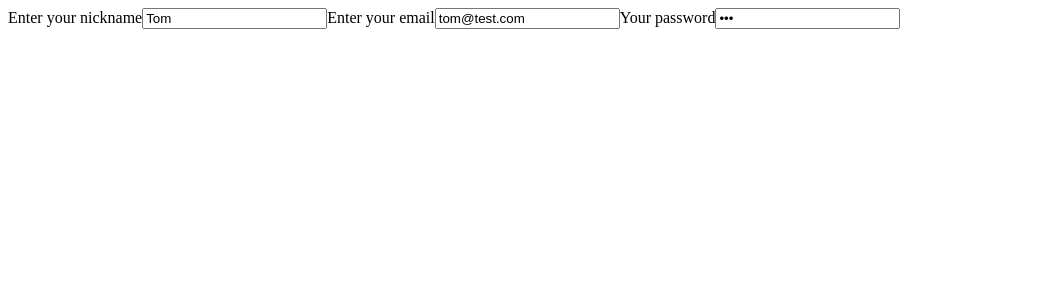
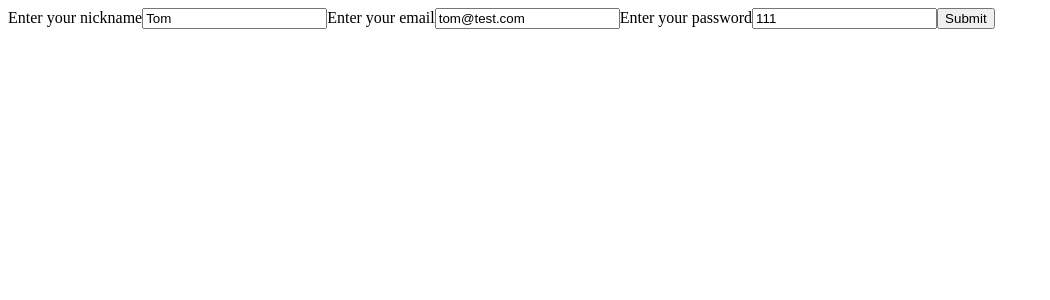
Before and after one commit to pidtchay/pidtchay-project, a React app: page / in a window 1280 px wide. Shown: the top 300 px of the page, without its empty margins (0-1050 px from the left). Built offline with nearby package versions, Linux system fonts and the light colour scheme.

Commit message:
create InputField component

```diff
--- a/package.json
+++ b/package.json
@@ -6,7 +6,8 @@
   "scripts": {
     "start": "webpack-dev-server --host localhost --port 5454 --open --hot --config webpack/webpack.dev.js",
     "build": "webpack --mode production --config webpack/webpack.prod.js",
-    "test": "jest --watch"
+    "test": "jest --watch",
+    "test:updateShapshots": "jest --updateSnapshot"
   },
   "keywords": [
     "react",
--- /dev/null
+++ b/src/Component/ImputField.tsx
@@ -0,0 +1,31 @@
+import * as React from 'react';
+
+/**
+ * Input field props
+ * @property [string] label - Label text
+ * @property [string] type - current input type
+ * @property [string] value - changed value
+ * @property [Function] onChange - handle change event
+ */
+interface InputFieldProps {
+    label: string;
+    type: string;
+    value: string;
+    onChange: (e: any) => void;
+}
+
+/**
+ * InputField component.
+ * @param [string] label - Label text
+ * @param [string] type - current input type
+ * @param [string] value - changed value
+ * @param [Function] onChange - handle change event
+ */
+export const InputField: React.FC<InputFieldProps> = ({label, type, value, onChange}) => {
+    return(
+        <label>
+            {label}
+            <input type={type} value={value} onChange={onChange} />
+        </label>
+    )
+}
--- a/src/Component/LoginForm.tsx
+++ b/src/Component/LoginForm.tsx
@@ -1,5 +1,6 @@
 import * as React from 'react';
 import { ILoginData } from 'Model/Login';
+import { InputField } from './ImputField';
 
 /**
  * LogIn Form props
@@ -24,18 +25,10 @@ export const LogInForm: React.FC<ILogInProps> = ({initialData, onSubmit}) => {
 
     return (
         <form onSubmit={handleSubmit}>
-            <label>
-                Enter your nickname
-                <input value={loginData.nickName} onChange={e => setLoginData({...loginData, nickName: e.target.value})} />
-            </label>
-            <label>
-                Enter your email
-                <input type="email" value={loginData.email} onChange={e => setLoginData({...loginData, email: e.target.value})} />
-            </label>
-            <label>
-                Your password
-                <input type="password" value={loginData.password} onChange={e => setLoginData({...loginData, password: e.target.value})} />
-            </label>
+            <InputField label="Enter your nickname" type="text" value={loginData.nickName} onChange={e => setLoginData({...loginData, nickName: e.target.value})}/>
+            <InputField label="Enter your email" type="text" value={loginData.email} onChange={e => setLoginData({...loginData, email: e.target.value})}/>
+            <InputField label="Enter your password" type="text" value={loginData.password} onChange={e => setLoginData({...loginData, password: e.target.value})}/>
+            <button>Submit</button>
         </form>
     );
 };
```
Also changed, not shown: 1 other file (tests, documents, lock files or other folders).
